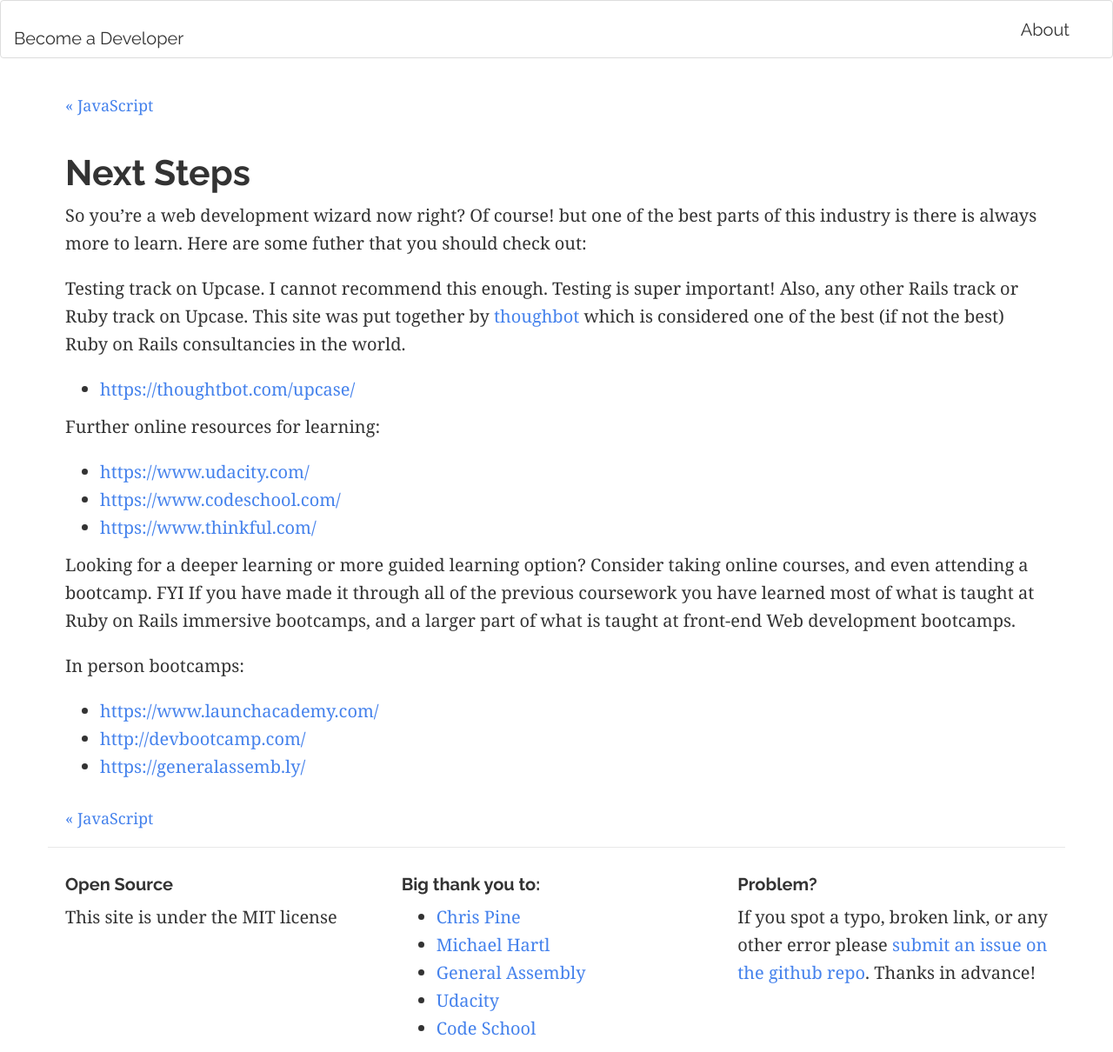
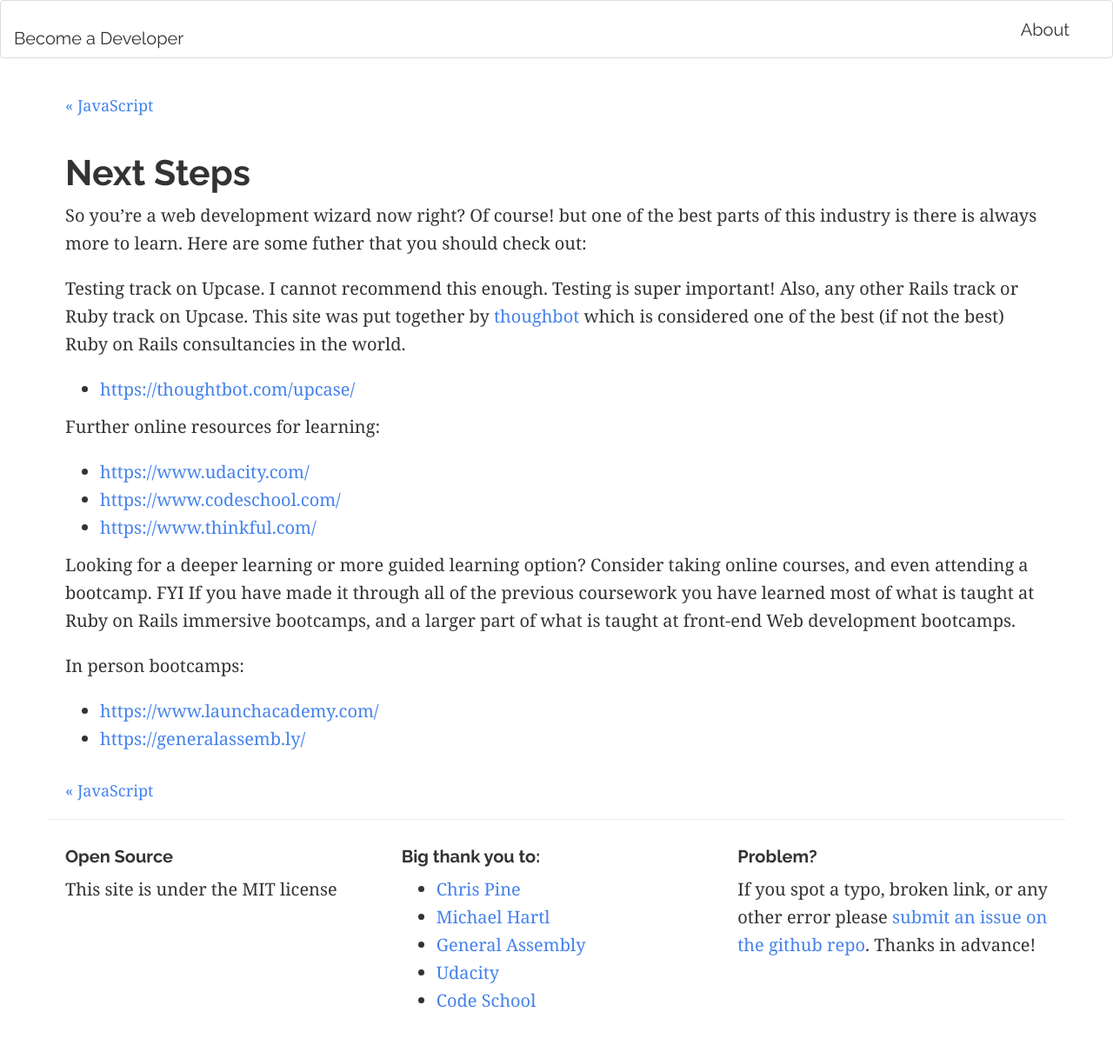
Before and after one commit to dorothythurston/become-a-developer, a Jekyll site: the page built from _posts/2016-06-30-next-steps.markdown, in a window 1280 px wide. Shown: the whole page at 87% size. Built offline with Jekyll 4.4.1, drawn with Linux system fonts in a browser that asks for light colours; after the commit the page ends 1178 px from its top, so only the background shows below that.

Commit message:
Dev bootcamp is no more

```diff
--- a/_posts/2016-06-30-next-steps.markdown
+++ b/_posts/2016-06-30-next-steps.markdown
@@ -24,6 +24,5 @@
 In person bootcamps:
 <ul>
 <li><a href="https://www.launchacademy.com/">https://www.launchacademy.com/</a></li>
-<li><a href="http://devbootcamp.com/">http://devbootcamp.com/</a></li>
 <li><a href="https://generalassemb.ly/education?format=immersives">https://generalassemb.ly/</a></li>
 </ul>
```
